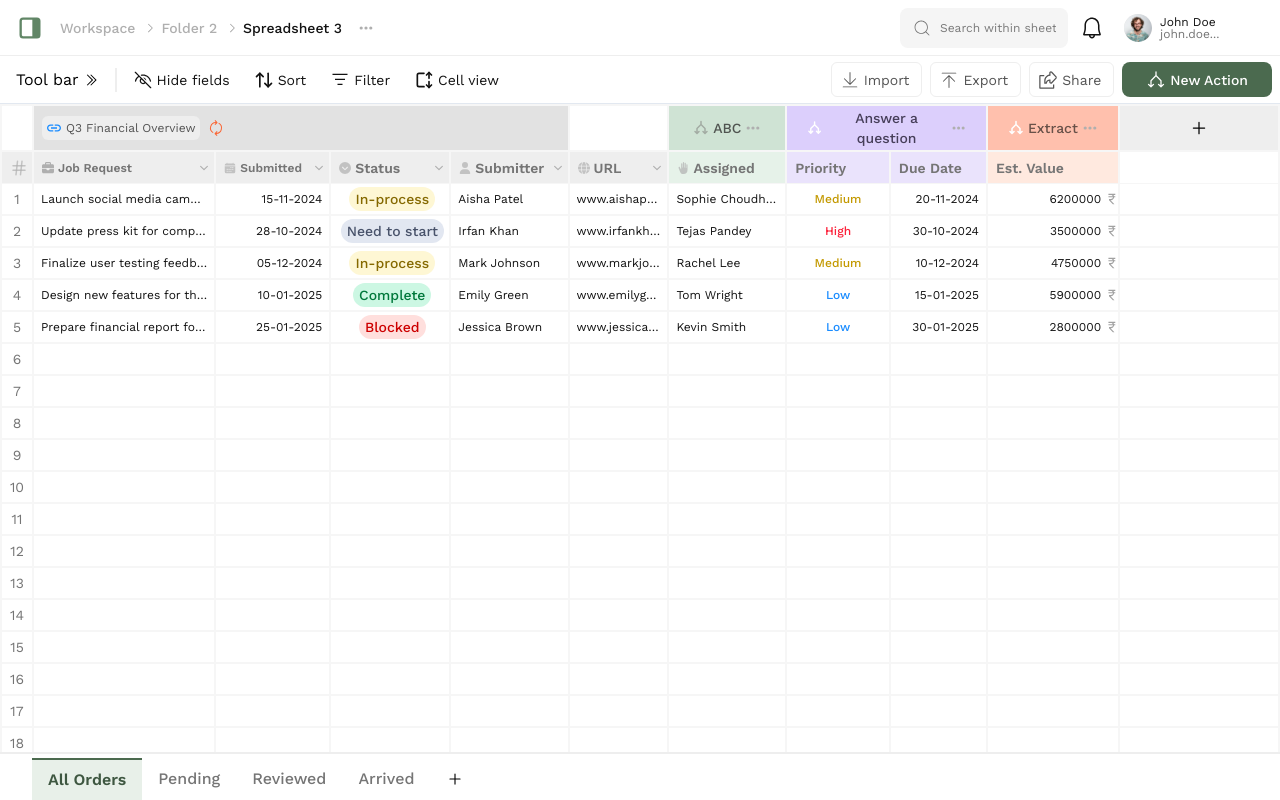
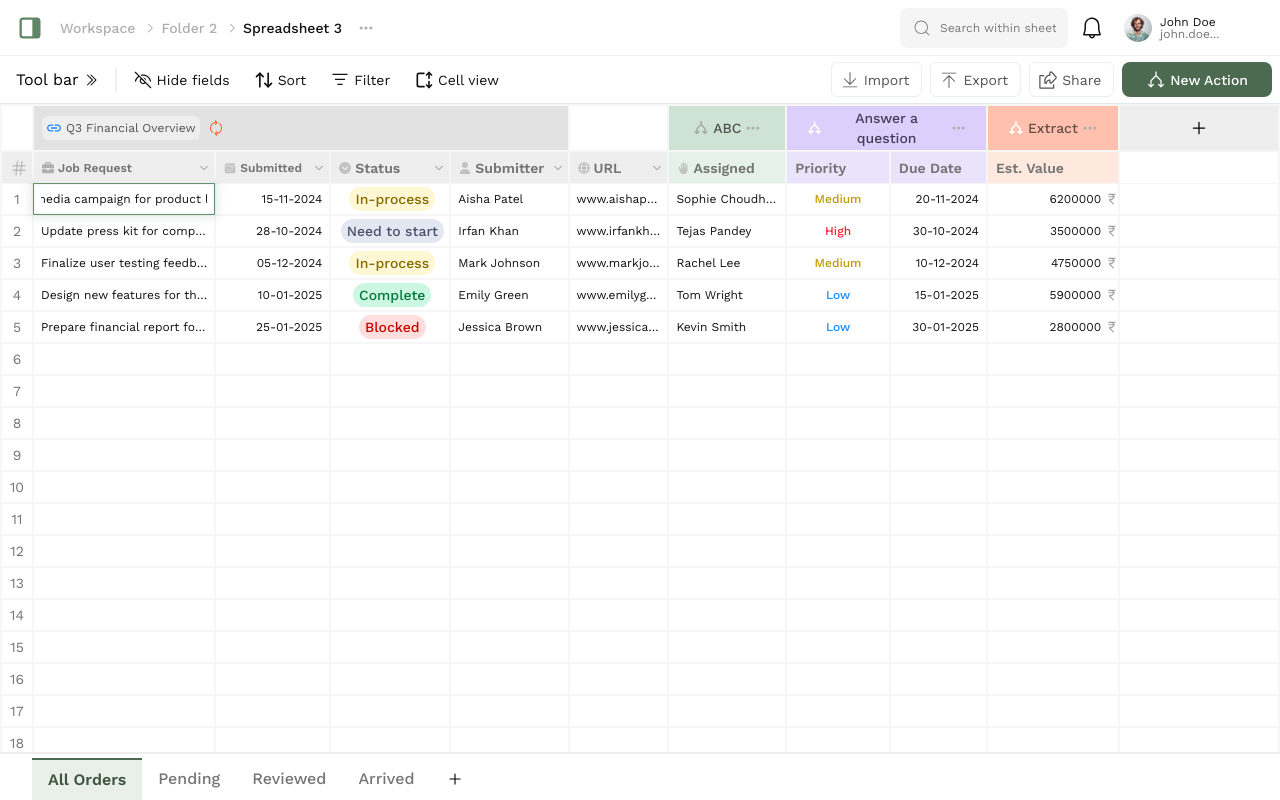
Before and after one commit to mflops/inscripts-assignment, a React (Vite) app: page / in a window 1280 px wide. Built offline with nearby package versions, Linux system fonts and the light colour scheme.

Commit message:
feat: implement arrow key navigation across table cells

```diff
--- a/src/components/SpreadsheetTable.tsx
+++ b/src/components/SpreadsheetTable.tsx
@@ -1,7 +1,7 @@
 import { data as initialData } from "../data";
 import { columns } from "./columns";
 import { useReactTable, getCoreRowModel, flexRender } from "@tanstack/react-table";
-import { useState } from "react";
+import { useState, useRef, useCallback, useEffect } from "react";
 
 const createEmptyRow = () => ({
     jobRequest: "",
@@ -46,14 +46,100 @@ const getHeaderClass = (columnId: string) => {
 }
 
 export default function SpreadsheetTable() {
-    const [tableData, setTableData] = useState(dataWithEmptyRows)
+    const [tableData, setTableData] = useState(dataWithEmptyRows);
+    const [focusedCell, setFocusedCell] = useState<{ rowIndex: number; colIndex: number } | null>(null);
+    const cellRefs = useRef<{ [key: string]: HTMLInputElement | HTMLDivElement | null }>({});
 
     const table = useReactTable({
         data: tableData,
         columns,
         getCoreRowModel: getCoreRowModel(),
         columnResizeMode: "onChange",
-    })
+    });
+
+    const focusCell = useCallback((rowIndex: number, colIndex: number) => {
+        const cellKey = `${rowIndex}-${colIndex}`;
+        const cellElement = cellRefs.current[cellKey];
+
+        if (cellElement) {
+            // If it's an input element, focus it directly
+            if (cellElement instanceof HTMLInputElement) {
+                cellElement.focus();
+            } else {
+                // For StatusBadge or other components, focus the first focusable element
+                const focusableElement = cellElement.querySelector('input, [tabindex="0"]') as HTMLElement;
+                if (focusableElement) {
+                    focusableElement.focus();
+                }
+            }
+        }
+
+        setFocusedCell({ rowIndex, colIndex });
+    }, []);
+
+    const handleKeyDown = useCallback((e: KeyboardEvent, rowIndex: number, colIndex: number) => {
+        const { key } = e;
+
+        // Only handle arrow keys
+        if (!['ArrowUp', 'ArrowDown', 'ArrowLeft', 'ArrowRight'].includes(key)) {
+            return;
+        }
+
+        // Prevent default behavior for arrow keys
+        e.preventDefault();
+
+        let newRowIndex = rowIndex;
+        let newColIndex = colIndex;
+
+        // Get current cell count to avoid stale closure
+        const firstRow = table.getRowModel().rows[0];
+        const maxColIndex = firstRow ? firstRow.getVisibleCells().length - 1 : 0;
+
+        switch (key) {
+            case 'ArrowUp':
+                if (rowIndex > 0) {
+                    newRowIndex = rowIndex - 1;
+                }
+                break;
+            case 'ArrowDown':
+                if (rowIndex < tableData.length - 1) {
+                    newRowIndex = rowIndex + 1;
+                }
+                break;
+            case 'ArrowLeft':
+                if (colIndex > 0) {
+                    newColIndex = colIndex - 1;
+                }
+                break;
+            case 'ArrowRight':
+                if (colIndex < maxColIndex) {
+                    newColIndex = colIndex + 1;
+                }
+                break;
+            default:
+                return;
+        }
+
+        // Only update focus if the position actually changed
+        if (newRowIndex !== rowIndex || newColIndex !== colIndex) {
+            focusCell(newRowIndex, newColIndex);
+        }
+    }, [tableData.length, focusCell, table]);
+
+    // Set initial focus on first editable cell
+    useEffect(() => {
+        if (focusedCell === null && tableData.length > 0) {
+            // Find first editable column (skip rowNumber)
+            const firstRow = table.getRowModel().rows[0];
+            if (firstRow) {
+                const cells = firstRow.getVisibleCells();
+                const firstEditableColIndex = cells.findIndex(cell => cell.column.id !== 'rowNumber');
+                if (firstEditableColIndex !== -1) {
+                    focusCell(0, firstEditableColIndex);
+                }
+            }
+        }
+    }, [focusedCell, tableData.length, focusCell, table]);
 
     return (
         <div className="overflow-auto bg-[#F6F6F6] pb-16 ring-[#E2E8F0] ring-1 w-full">
@@ -88,14 +174,26 @@ export default function SpreadsheetTable() {
                 </thead>
 
                 <tbody>
-                    {table.getRowModel().rows.map(row => (
+                    {table.getRowModel().rows.map((row, rowIndex) => (
                         <tr key={row.id}>
-                            {row.getVisibleCells().map(cell => (
+                            {row.getVisibleCells().map((cell, colIndex) => {
+                                const cellKey = `${rowIndex}-${colIndex}`;
+                                const isFocused = focusedCell?.rowIndex === rowIndex && focusedCell?.colIndex === colIndex;
+
+                                return (
                                     <td
                                         key={cell.id}
                                         className={`bg-white ring-1 ring-[#f6f6f6] ring-inset
-                                ${cell.column.id === "rowNumber" ? "px-1" : "px-0"}`}
-                                    style={{ width: cell.column.getSize() }} // make sure cells respect width
+                                    ${cell.column.id === "rowNumber" ? "px-1" : "px-0"}
+                                    ${isFocused ? "ring-2 ring-[#63916f]" : ""}`}
+                                        style={{ width: cell.column.getSize() }}
+                                    >
+                                        <div
+                                            ref={(el) => {
+                                                cellRefs.current[cellKey] = el;
+                                            }}
+                                            onKeyDown={(e) => handleKeyDown(e.nativeEvent, rowIndex, colIndex)}
+                                            tabIndex={-1}
                                         >
                                             {flexRender(cell.column.columnDef.cell, {
                                                 ...cell.getContext(),
@@ -109,8 +207,10 @@ export default function SpreadsheetTable() {
                                                     );
                                                 }
                                             })}
+                                        </div>
                                     </td>
-                            ))}
+                                );
+                            })}
                         </tr>
                     ))}
                 </tbody>
--- a/src/components/StatusBadge.tsx
+++ b/src/components/StatusBadge.tsx
@@ -13,12 +13,6 @@ export const StatusBadge = ({ status, onClear }: StatusBadgeProps) => {
             <div
                 className="flex items-center justify-center w-full h-8 px-2 py-1 focus:ring-[#63916f] focus:ring-1 focus:ring-inset focus:shadow-[0px_0px_10px_2px_rgba(108,139,124,0.2)] outline-none"
                 tabIndex={0}
-                onClick={(e) => {
-                    // Prevent triggering when clicking the clear button
-                    if (e.target === e.currentTarget) {
-                        e.currentTarget.focus();
-                    }
-                }}
             >
                 <div className="flex items-center gap-1 group">
                     <span className={`px-1.5 py-0.5 rounded-full font-medium text-center text-sm transition-all duration-200 group-hover:pr-5 truncate whitespace-nowrap overflow-hidden ${statusStyles[status]}`}>
--- a/src/components/columns.tsx
+++ b/src/components/columns.tsx
@@ -222,7 +222,11 @@ const priorityCol: ColumnDef<RowData, unknown> = {
         const value = getValue() as string;
         const colorClass = priorityStyles[value];
         return (
-            <input className={`text-center block ${colorClass} font-medium outline-none text-ellipsis px-2 w-full h-8 text-xs font-regular focus:ring-[#63916f] focus:ring-1 focus:ring-inset focus:shadow-[0px_0px_10px_2px_rgba(108,139,124,0.2)]`} value={value} onChange={(e) => updateData(e.target.value)} />
+            <input
+                className={`text-center block ${colorClass} font-medium outline-none text-ellipsis px-2 w-full h-8 text-xs font-regular focus:ring-[#63916f] focus:ring-1 focus:ring-inset focus:shadow-[0px_0px_10px_2px_rgba(108,139,124,0.2)]`}
+                value={value}
+                onChange={(e) => updateData(e.target.value)}
+            />
         )
     },
     size: 124,
```
Lines whose indentation alone changed are shown as unchanged.
